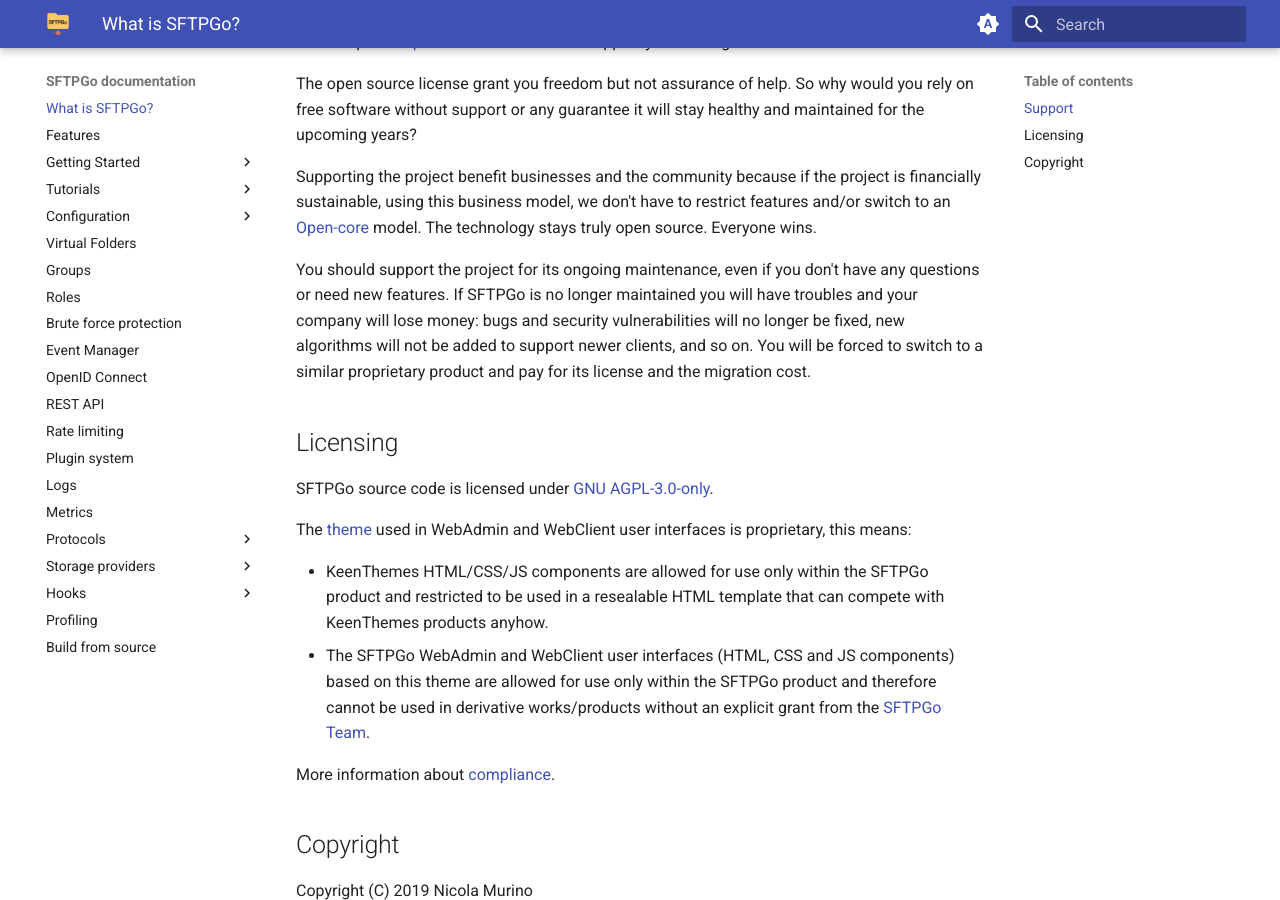
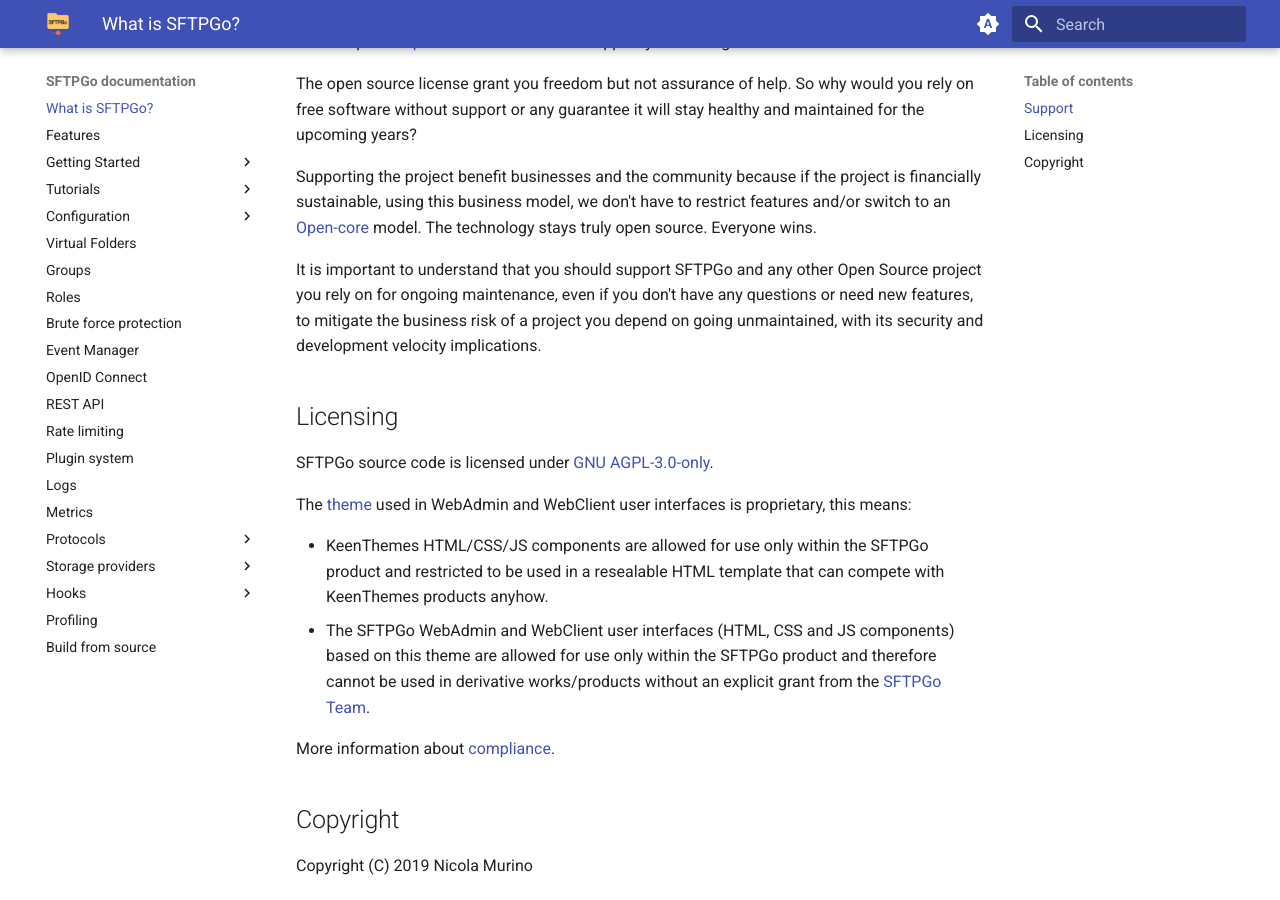
Before and after one commit to sftpgo/docs, an MkDocs documentation site: the page built from docs/index.md, in a window 1280 px wide and 900 px high, scrolled down 1172 px. Built offline with MkDocs 1.6.1 and Material for MkDocs 9.7.7, drawn with Linux system fonts in a browser that asks for light colours; the version menu is left out.

Commit message:
rewrote the final paragraph in the support section
it might seem too aggressive

Signed-off-by: Nicola Murino <nicola.murino@gmail.com>

```diff
--- a/docs/index.md
+++ b/docs/index.md
@@ -20,7 +20,7 @@ The open source license grant you freedom but not assurance of help. So why woul
 
 Supporting the project benefit businesses and the community because if the project is financially sustainable, using this business model, we don't have to restrict features and/or switch to an [Open-core](https://en.wikipedia.org/wiki/Open-core_model){:target="_blank"} model. The technology stays truly open source. Everyone wins.
 
-You should support the project for its ongoing maintenance, even if you don't have any questions or need new features. If SFTPGo is no longer maintained you will have troubles and your company will lose money: bugs and security vulnerabilities will no longer be fixed, new algorithms will not be added to support newer clients, and so on. You will be forced to switch to a similar proprietary product and pay for its license and the migration cost.
+It is important to understand that you should support SFTPGo and any other Open Source project you rely on for ongoing maintenance, even if you don't have any questions or need new features, to mitigate the business risk of a project you depend on going unmaintained, with its security and development velocity implications.
 
 ## Licensing
 
```
